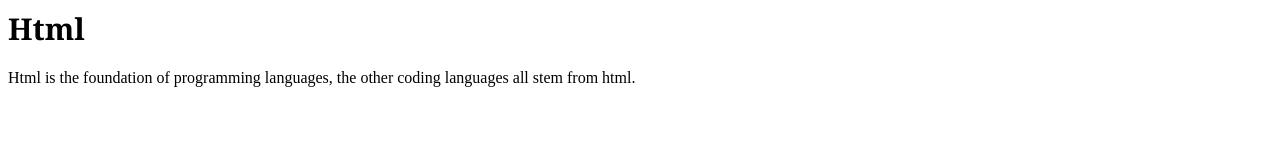
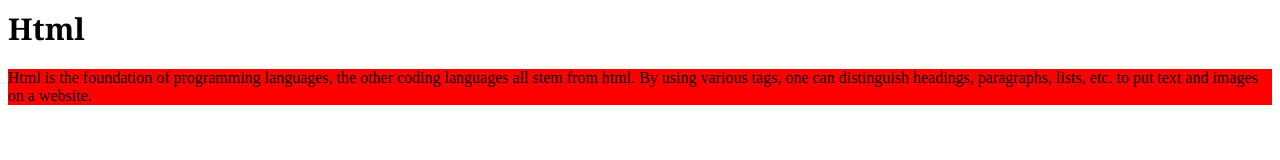
Before and after one commit to abramabeyta/WebEd, a plain HTML site: page Html.html in a window 1280 px wide. Drawn offline with Linux system fonts and the light colour scheme.

Commit message:
Update Html.html

```diff
--- a/Html.html
+++ b/Html.html
@@ -12,7 +12,8 @@ h1 {
 <h1>Html</h1>
 
    <p style="color=black; background-color:red;">
- <p>Html is the foundation of programming languages, the other coding languages all stem from html.</p>
+      Html is the foundation of programming languages, the other coding languages all stem from html. By using various tags, one can distinguish headings, paragraphs, lists, etc. to put text and images on a website.
+   </p>
    </body>
 
 </html>
```
